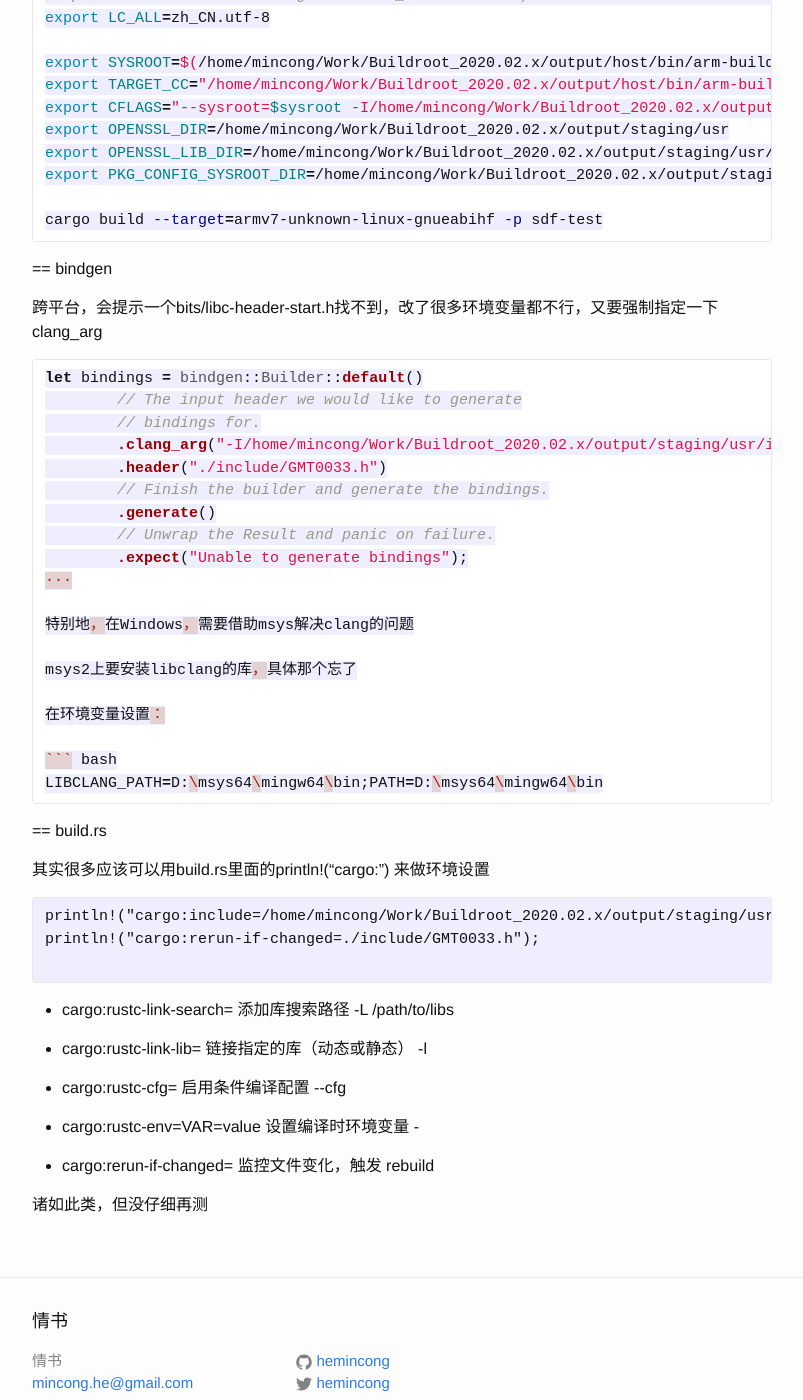
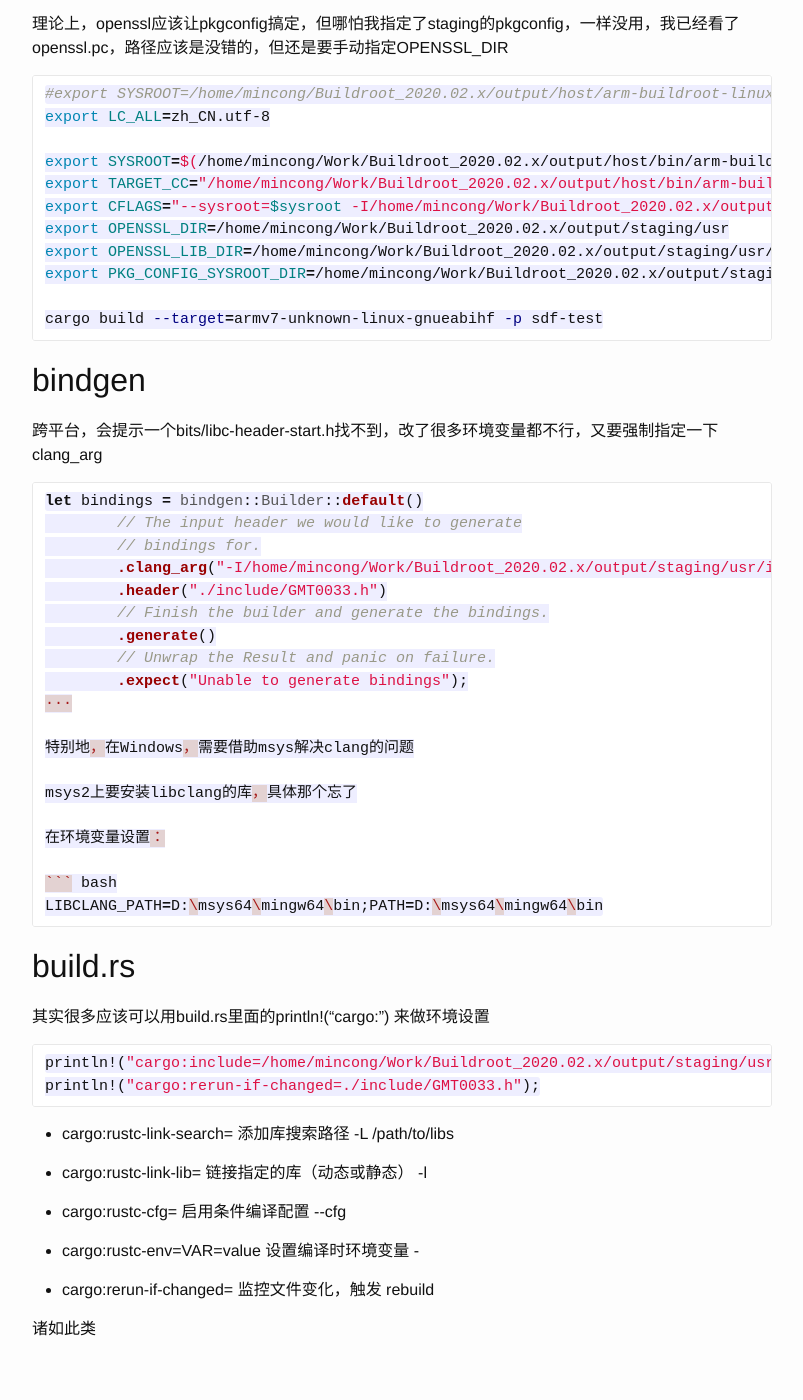
Before and after one commit to hemincong/hemincong.github.io, a Jekyll site: the page built from _posts/2025-08-02-rust-corss-compile.md, in a window 1280 px wide and 1400 px high, scrolled down 749 px. Shown: the whole window, without its empty margins (238-1041 px from the left). Built offline with Jekyll 4.4.1, drawn with Linux system fonts in a browser that asks for light colours; our own code applies the rules of GitHub Pages for plain Markdown files; some of the changed text lies outside the part shown.

Commit message:
fix typo

````diff
--- a/_posts/2025-08-02-rust-corss-compile.md
+++ b/_posts/2025-08-02-rust-corss-compile.md
@@ -18,7 +20,8 @@ linker="/home/mincong/Work/Buildroot_2020.02.x/output/host/bin/arm-buildroot-lin
 ```cmd
 cargo build --target armv7-unknown-linux-gnueabihf
 ```
-== lib depending
+
+## lib depending
 
 然而他好像不会找cc的sysroot，实际上，还是要拿一次sysroot
 
@@ -40,7 +43,7 @@ export PKG_CONFIG_SYSROOT_DIR=/home/mincong/Work/Buildroot_2020.02.x/output/stag
 cargo build --target=armv7-unknown-linux-gnueabihf -p sdf-test
 ```
 
-== bindgen
+## bindgen
 
 跨平台，会提示一个bits/libc-header-start.h找不到，改了很多环境变量都不行，又要强制指定一下clang_arg
 
@@ -66,14 +69,13 @@ msys2上要安装libclang的库，具体那个忘了
 LIBCLANG_PATH=D:\msys64\mingw64\bin;PATH=D:\msys64\mingw64\bin
 ```
 
-== build.rs
+## build.rs
 
 其实很多应该可以用build.rs里面的println!("cargo:") 来做环境设置
 
-```rust`
+```rust
 println!("cargo:include=/home/mincong/Work/Buildroot_2020.02.x/output/staging/usr/include");
 println!("cargo:rerun-if-changed=./include/GMT0033.h");
-
 ```
 
 * cargo:rustc-link-search=<path>  添加库搜索路径  -L /path/to/libs
@@ -86,4 +88,4 @@ println!("cargo:rerun-if-changed=./include/GMT0033.h");
 
 * cargo:rerun-if-changed=<file>   监控文件变化，触发 rebuild
 
-诸如此类，但没仔细再测
+诸如此类
````
Also changed, not shown: other parts of _posts/2025-08-02-rust-corss-compile.md (+3 -1 lines).
